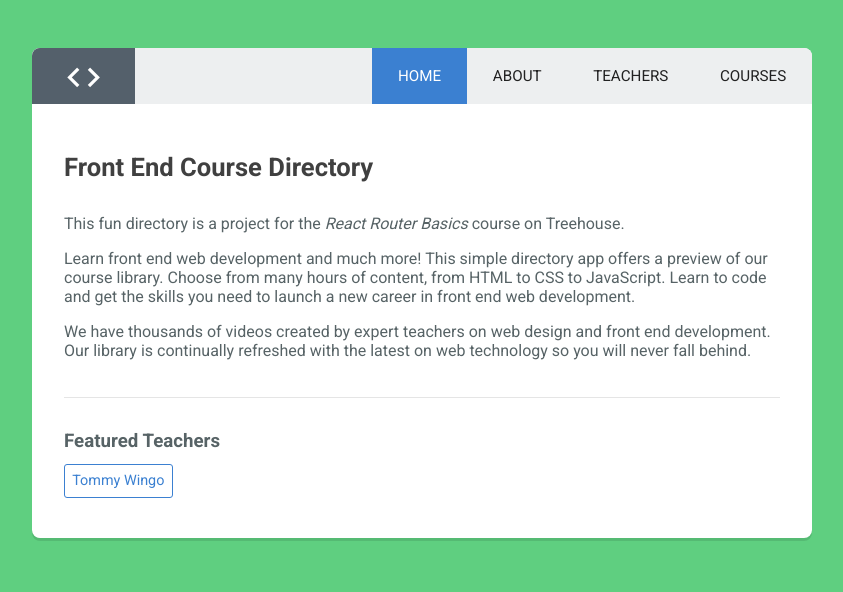
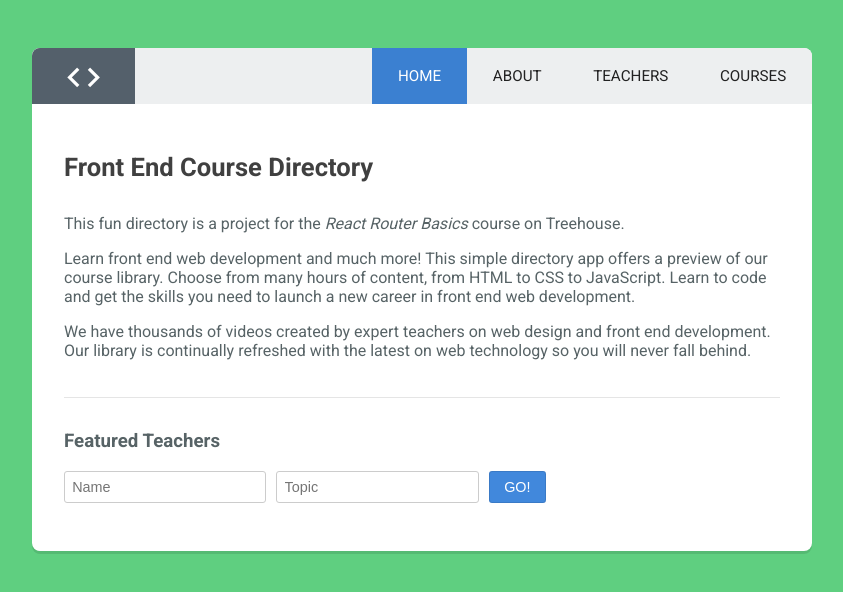
Before and after one commit to alydemah/react-router-guide, a React (Create React App) app: page / in a window 1280 px wide. Shown: the top 592 px of the page, without its empty margins (218-1061 px from the left). Built offline with nearby package versions, Linux system fonts and the light colour scheme.

Commit message:
Navigating Routes Programmatically

```diff
--- a/src/components/App.js
+++ b/src/components/App.js
@@ -24,7 +24,7 @@
   <Route exact path="/" component={Home} />
   <Route path="/about" render={ () => <About title={'About'}/> } />
   <Route exact path="/teachers" component={Teachers} />
-  <Route path="/teachers/:topic/:fname-:lname" component={Featured} />
+  <Route path="/teachers/:topic/:name" component={Featured} />
   <Route path="/courses" component={Courses} />
   <Route component={NotFound} />
   </Switch>
--- a/src/components/Featured.js
+++ b/src/components/Featured.js
@@ -1,7 +1,7 @@
 import React from 'react';
 
 const Featured = ({match}) => {
-  let name = `${match.params.fname} ${match.params.lname}`;
+  let name = match.params.name;
   let topic = match.params.topic;
   return (
     <div className="main-content">
--- a/src/components/Home.js
+++ b/src/components/Home.js
@@ -1,7 +1,15 @@
 import React, { Component } from 'react';
-import { Link } from 'react-router-dom';
+
 
 class Home extends Component {
+
+  handleSubmit = (e) => {
+    e.preventDefault();
+    let teacherName = this.name.value;
+    let teacherTopic = this.topic.value;
+    let path = `teachers/${teacherTopic}/${teacherName}`;
+    this.props.history.push(path);
+  }
 
   render() {
     return (
@@ -12,7 +20,12 @@
         <p>We have thousands of videos created by expert teachers on web design and front end development. Our library is continually refreshed with the latest on web technology so you will never fall behind.</p>
         <hr />
         <h3>Featured Teachers</h3>
-        <Link to="teachers/HTML/Tommy-Wingo">Tommy Wingo</Link>
+          <form onSubmit={this.handleSubmit}>
+              <input type="text" placeholder="Name" ref={ (input) => this.name = input } />
+              <input type="text" placeholder="Topic" ref={ (input) => this.topic = input } />
+                <button type="submit">GO!</button>
+          </form>
+
       </div>
     );
   }
```
